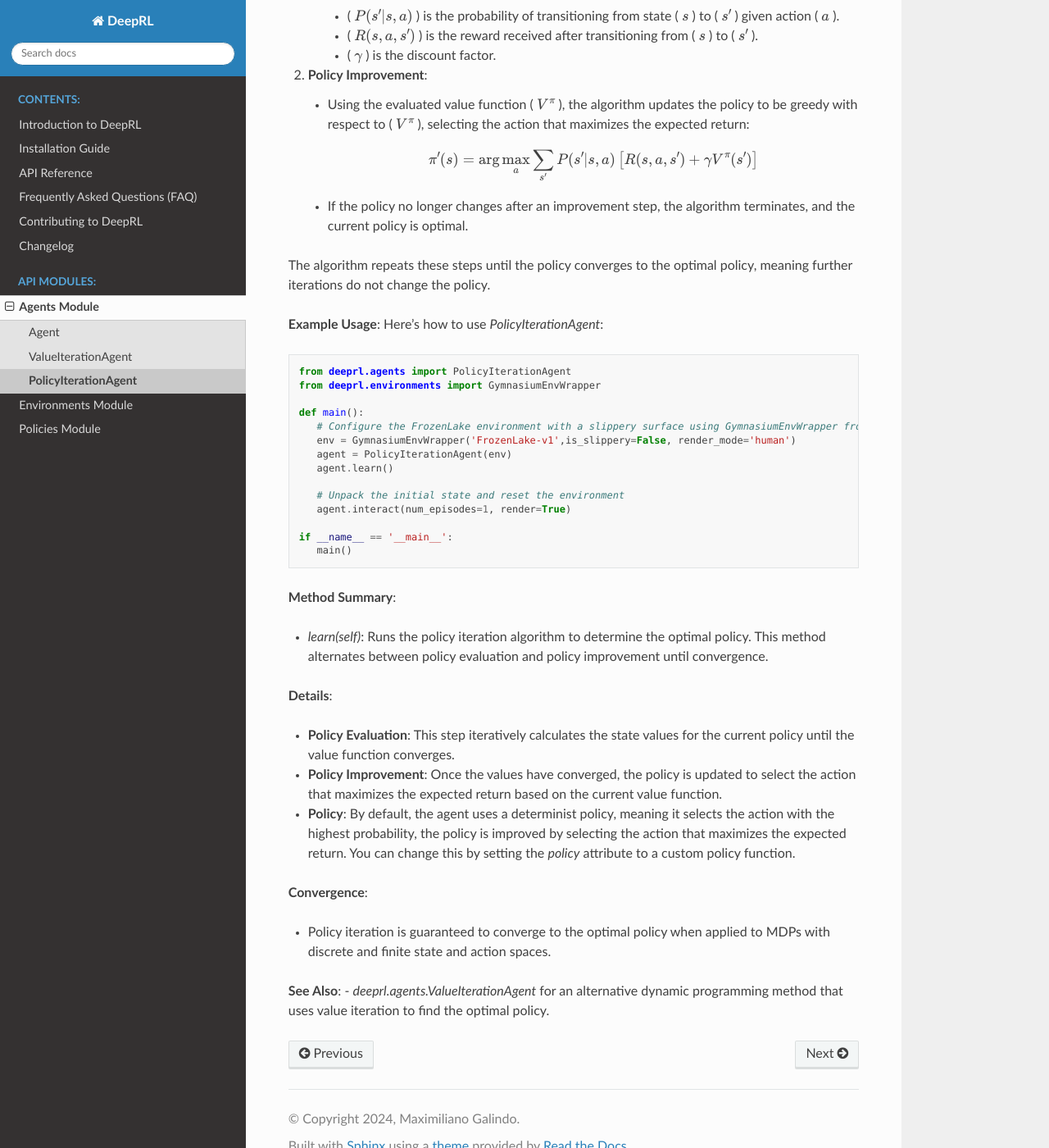
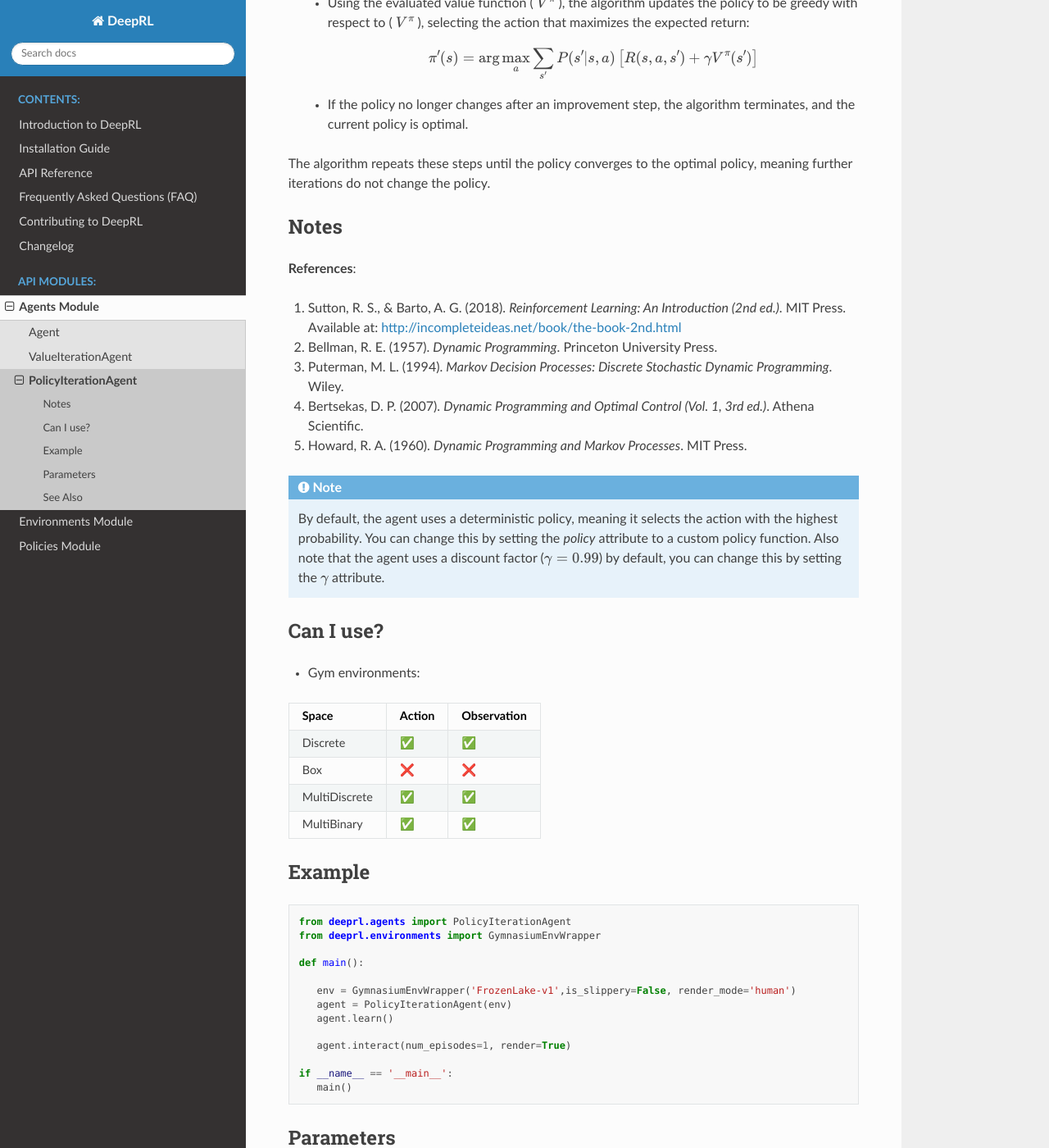
Before and after one commit to MaxGalindo150/deeprl, a Sphinx documentation site: the page built from docs/source/api/agents/policy_iteration_agent.rst, in a window 1280 px wide and 1400 px high, scrolled down 688 px. Shown: the whole window at 82% size. Built offline with Sphinx 7.4.7 and the Read the Docs theme 3.1.0, drawn with Linux system fonts in a browser that asks for light colours; pages that are not in the unit, such as notebooks, are missing from menus; some of the changed text lies outside the part shown.

Commit message:
documentation value and policy iteration

```diff
--- a/docs/source/api/agents/index.rst
+++ b/docs/source/api/agents/index.rst
@@ -4,7 +4,7 @@ The `agents` module contains classes for reinforcement learning agents, includin
 
 .. toctree::
    :maxdepth: 1
-   :caption: Agents Classes:
+   :caption: Agents:
 
    agent
    value_iteration_agent
--- a/docs/source/api/agents/policy_iteration_agent.rst
+++ b/docs/source/api/agents/policy_iteration_agent.rst
@@ -1,11 +1,10 @@
+
+####################################
 PolicyIterationAgent
-=====================
+####################################
+
 The `PolicyIterationAgent` class implements the policy iteration algorithm, a dynamic programming method used for solving Markov Decision Processes (MDPs) with finite state and action spaces.
 
-.. autoclass:: deeprl.agents.policy_iteration_agent.PolicyIterationAgent
-   :members:
-   :undoc-members:
-   :show-inheritance:
 
 **Algorithm Overview**:
 
@@ -39,8 +38,54 @@ Policy iteration is an iterative algorithm that alternates between **policy eval
 
 The algorithm repeats these steps until the policy converges to the optimal policy, meaning further iterations do not change the policy.
 
-**Example Usage**:
-Here's how to use `PolicyIterationAgent`:
+************************************
+Notes
+************************************
+
+**References**:
+
+1. Sutton, R. S., & Barto, A. G. (2018). *Reinforcement Learning: An Introduction (2nd ed.)*. MIT Press. Available at: http://incompleteideas.net/book/the-book-2nd.html
+
+2. Bellman, R. E. (1957). *Dynamic Programming*. Princeton University Press.
+
+3. Puterman, M. L. (1994). *Markov Decision Processes: Discrete Stochastic Dynamic Programming*. Wiley.
+
+4. Bertsekas, D. P. (2007). *Dynamic Programming and Optimal Control (Vol. 1, 3rd ed.)*. Athena Scientific.
+
+5. Howard, R. A. (1960). *Dynamic Programming and Markov Processes*. MIT Press.
+
+
+.. note::
+   By default, the agent uses a deterministic policy, meaning it selects the action with the highest probability. You can change this by setting the `policy` attribute to a custom policy function. Also note that the agent uses a discount factor (:math:`\gamma = 0.99`) by default, you can change this by setting the :math:`\gamma` attribute.
+
+************************************
+Can I use?
+************************************
+
+- Gym environments:
+
+.. list-table::
+   :header-rows: 1
+
+   * - Space
+     - Action
+     - Observation
+   * - Discrete
+     - ✅
+     - ✅
+   * - Box
+     - ❌
+     - ❌
+   * - MultiDiscrete
+     - ✅
+     - ✅
+   * - MultiBinary
+     - ✅
+     - ✅
+
+************************************
+Example
+************************************
 
 .. code-block:: python
 
@@ -48,32 +93,26 @@ Here's how to use `PolicyIterationAgent`:
    from deeprl.environments import GymnasiumEnvWrapper
 
    def main():
-      # Configure the FrozenLake environment with a slippery surface using GymnasiumEnvWrapper from DeepRL
+
       env = GymnasiumEnvWrapper('FrozenLake-v1',is_slippery=False, render_mode='human')
       agent = PolicyIterationAgent(env)
       agent.learn()
 
-      # Unpack the initial state and reset the environment
       agent.interact(num_episodes=1, render=True)
 
    if __name__ == '__main__':
       main()
 
-**Method Summary**:
 
-- `learn(self)`: Runs the policy iteration algorithm to determine the optimal policy. This method alternates between policy evaluation and policy improvement until convergence.
+************************************
+Parameters
+************************************
 
-**Details**:
+.. autoclass:: deeprl.agents.policy_iteration_agent.PolicyIterationAgent
+   :members:
 
-- **Policy Evaluation**: This step iteratively calculates the state values for the current policy until the value function converges.
+************************************
+See Also
+************************************
 
-- **Policy Improvement**: Once the values have converged, the policy is updated to select the action that maximizes the expected return based on the current value function.
-
-- **Policy**: By default, the agent uses a determinist policy, meaning it selects the action with the highest probability, the policy is improved by selecting the action that maximizes the expected return. You can change this by setting the `policy` attribute to a custom policy function.
-
-**Convergence**:
-
-- Policy iteration is guaranteed to converge to the optimal policy when applied to MDPs with discrete and finite state and action spaces.
-
-**See Also**:
-- `deeprl.agents.ValueIterationAgent` for an alternative dynamic programming method that uses value iteration to find the optimal policy.
+- :class:`deeprl.agents.value_iteration_agent.ValueIterationAgent` for an alternative dynamic programming method that uses value iteration to find the optimal policy.
```
Also changed, not shown: docs/source/api/agents/value_iteration_agent.rst (+55 -31 lines), docs/source/api/environments/gymnasium_env_wrapper.rst (+23 -18 lines), docs/source/api/policies/deterministic_policy.rst (+23 -6 lines).
